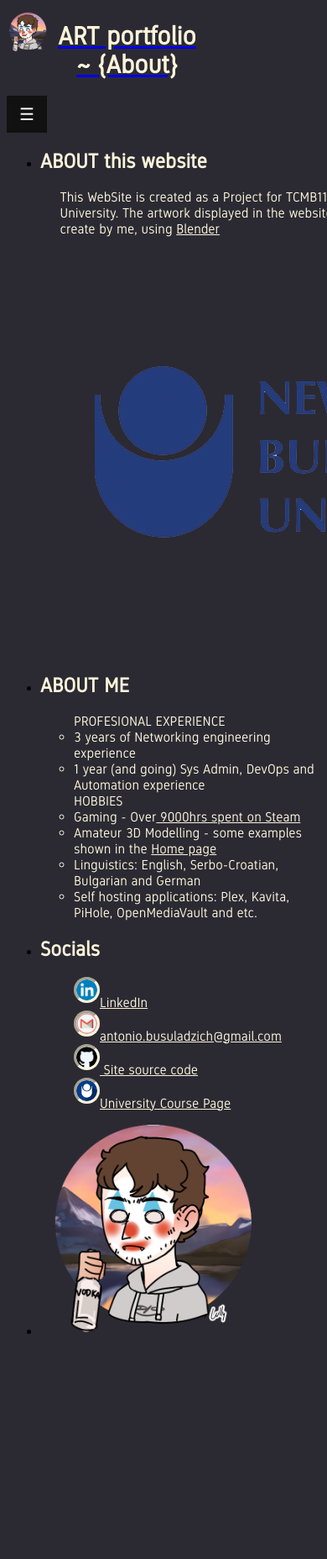
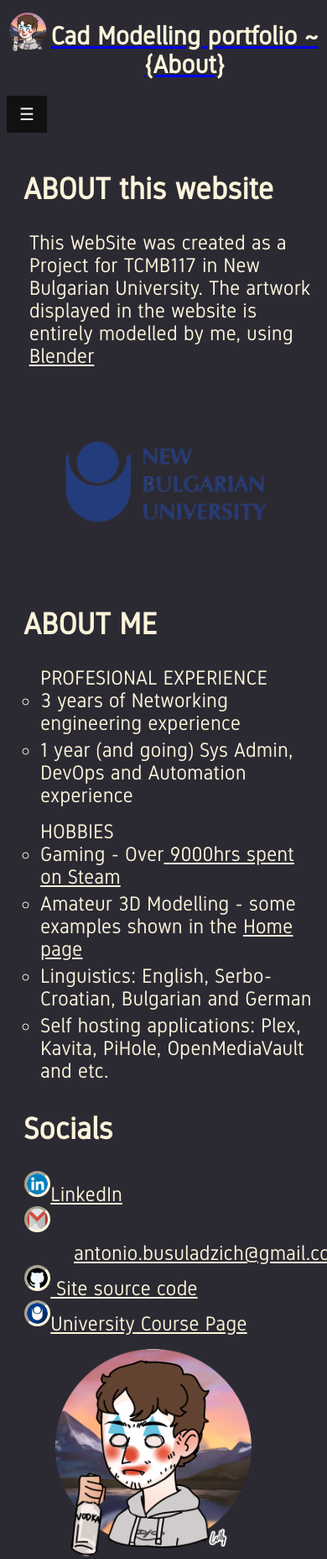
Before and after one commit to drullar/Portfolio-app, a Flask app: page /about in a window 390 px wide; the page is wider, and only the part inside the window is pictured. Shown: the top 1856 px of that part at 84% size. Before the commit the page ends 1588 px from the top of that part, so only its background shows below. Run offline with Flask 2, Linux system fonts and the light colour scheme.

Commit message:
Finished vertical mobile pov

```diff
--- /dev/null
+++ b/static/js/openPhoto.js
@@ -0,0 +1 @@
+function openPhoto(photoSrc)
--- a/static/styles/style-mobile.css
+++ b/static/styles/style-mobile.css
@@ -21,7 +21,7 @@
     margin-top: 0px;
     padding-left: 50px;
     font-size: 30px;
-    max-width: 50%;
+    max-width: 100%;
 }
 
   .links-text {
@@ -113,14 +120,58 @@
       background-color: #444;
     }
 
-    /* Style page content - use this if you want to push the page content to the right when you open the side navigation */
     #main {
-      transition: margin-left .5s; /* If you want a transition effect */
+      transition: margin-left .5s;
       padding: 20px;
     }
+    footer{
+      border-top: solid rgb(252, 244, 218);
+      padding-top: 15px;
+      width: 100%;
+    }
 
-    /* On smaller screens, where height is less than 450px, change the style of the sidenav (less padding and a smaller font size) */
-    @media screen and (max-height: 450px) {
-      .sidebar {padding-top: 15px;}
-      .sidebar a {font-size: 18px;}
+    .footer-div a{
+      font-size: 0;
+      margin-top:10px;
+      margin-left: 6%;
+      margin-right: 5%;
     }
+
+    .about-list{
+      list-style-type: none;
+      display: flex;
+      flex-direction: column;
+      flex-wrap: wrap;
+    }
+
+    .about-list h2{
+      margin-left:-20px;
+    }
+
+    .description-list {
+      list-style-type:circle;
+      margin-top:5%;
+    }
+    .description-list li{
+      margin-bottom:5px;
+    }
+
+    .about-text{
+      font-size:x-large;
+      text-align: left;
+      padding-left: 0%;
+      display:block;
+    }
+
+    #nbu-image{
+      max-width: 300px;
+    }
+
+    .social-icons{
+      margin-left: -20%;
+    }
+
+    .about-list li{
+      flex-grow: 1;
+      width: 100%;
+    }
--- a/static/styles/style-sheet.css
+++ b/static/styles/style-sheet.css
@@ -191,3 +202,8 @@ h1 {
     flex-grow: 1;
     width: 50%;
   }
+
+  .about-list p{
+    max-width: 60%;
+    padding-left:7%;
+  }
--- a/template/about.html
+++ b/template/about.html
@@ -8,7 +8,7 @@
     <link rel="stylesheet" media="screen and (max-width:480px)"
         href="{{ url_for('static',filename='styles/style-mobile.css')}}" />
     <link rel="icon" type="image/x-icon" href="{{ url_for('static',filename='resources/favicon.ico')}}" />
-    <title>Art Portfolio</title>
+    <title>Cad Modelling Portfolio</title>
     <meta charset="UTF-8">
     <meta name="keywords" content="Art, Portfolio, 3D, 2D, Blender">
     <meta name="description" content="Art Portfolio">
@@ -21,8 +21,8 @@
 <body class="background">
     <div class="title">
         <a href="{{url_for('index')}}">
-            <img class="title-image" src="/static/resources/icons/137904_fhLsAbSE.png" alt="title-image">
-            <h1 class="title-text text-format">ART portfolio ~ {About}</h1>
+            <img class="title-image" src="{{url_for('static', filename='resources/icons/137904_fhLsAbSE.png')}}" alt="title-image">
+            <h1 class="title-text text-format">Cad Modelling portfolio ~ {About}</h1>
         </a>
     </div>
     <span id="Menu">
@@ -41,13 +41,13 @@
                 <h2 class="text-format">
                     ABOUT this website
                 </h2>
-                <pre class='text-format' style="margin-left:-4%">
-        This WebSite is created as a Project for TCMB117 in New Bulgarian
+                <p class='text-format' style="margin-left:-4%">
+        This WebSite was created as a Project for TCMB117 in New Bulgarian
         University. The artwork displayed in the website is entirely
-        create by me, using <a target="_blank" href="https://www.blender.org/"class="text-format" alt="blender-link">Blender</a></pre>
+        modelled by me, using <a target="_blank" href="https://www.blender.org/"class="text-format" alt="blender-link">Blender</a></p>
                 <a target="_blank" id="nbu-redirect"
                     href="https://ecatalog.nbu.bg/default.asp?V_Year=2018&YSem=6&Spec_ID=&Mod_ID=316&PageShow=coursepresent&P_Menu=courses_part2&Fac_ID=3&M_PHD=&P_ID=2870&TabIndex=4&K_ID=45278&K_TypeID=10">
-                    <img src="{{url_for('static', filename='about/nbu.png')}}" alt="nbu-logo"> </a>
+                    <img id ="nbu-image" src="{{url_for('static', filename='about/nbu.png')}}" alt="nbu-logo"> </a>
 
             </li>
             <li id="about-me" class="about-text">
@@ -80,19 +80,19 @@
                     <li>
                         <a href="https://www.linkedin.com/in/antonio-busuladzic-aa9201148/" target="_blank"
                             alt="linkedin" class=" text-format" title="LinkedIn">
-                            <img class="social-icons link-icons" src="/static/resources/icons/linkedin.png"
+                            <img class="social-icons link-icons" src="{{url_for('static', filename='resources/icons/linkedin.png')}}"
                                 alt="linkedin icon">LinkedIn</a>
                     </li>
                     <li>
                         <a href="mailto:porfolio+antonio.busuladzich@gmail.com" target="_blank" class="text-format"
                             title="mailto:porfolio+antonio.busuladzich@gmail.com">
-                            <img class="social-icons link-icons" src="/static/resources/icons/gmail.png"
+                            <img class="social-icons link-icons" src="{{url_for('static', filename='resources/icons/gmail.png')}}"
                                 alt="gmail icon" target="_blank">antonio.busuladzich@gmail.com</a>
                     </li>
                     <li>
                         <a href="https://github.com/drullar/Portfolio-site" target="_blank" alt="source code"
                             class="text-format social-icons" title="Source code">
-                            <img class="link-icons" src="/static/resources/icons/github.png" alt="github icon">
+                            <img class="link-icons" src="{{url_for('static', filename='resources/icons/github.png')}}" alt="github icon">
                             Site source code</a>
                     </li>
                     <li>
@@ -109,7 +109,7 @@
         </ul>
         </li>
         <li>
-            <img style="max-width:80%; max-height:80%;" src="/static/resources/icons/137904_fhLsAbSE.png"
+            <img style="max-width:80%; max-height:80%;" src="{{url_for('static', filename='')}}resources/icons/137904_fhLsAbSE.png"
                 alt="title-image">
         </li>
         </ul>
```
Also changed, not shown: other parts of static/styles/style-mobile.css (+15 -8 lines), other parts of static/styles/style-sheet.css (+34 -23 lines), template/index.html (+11 -23 lines), static/resources/icons/gmail.png.
